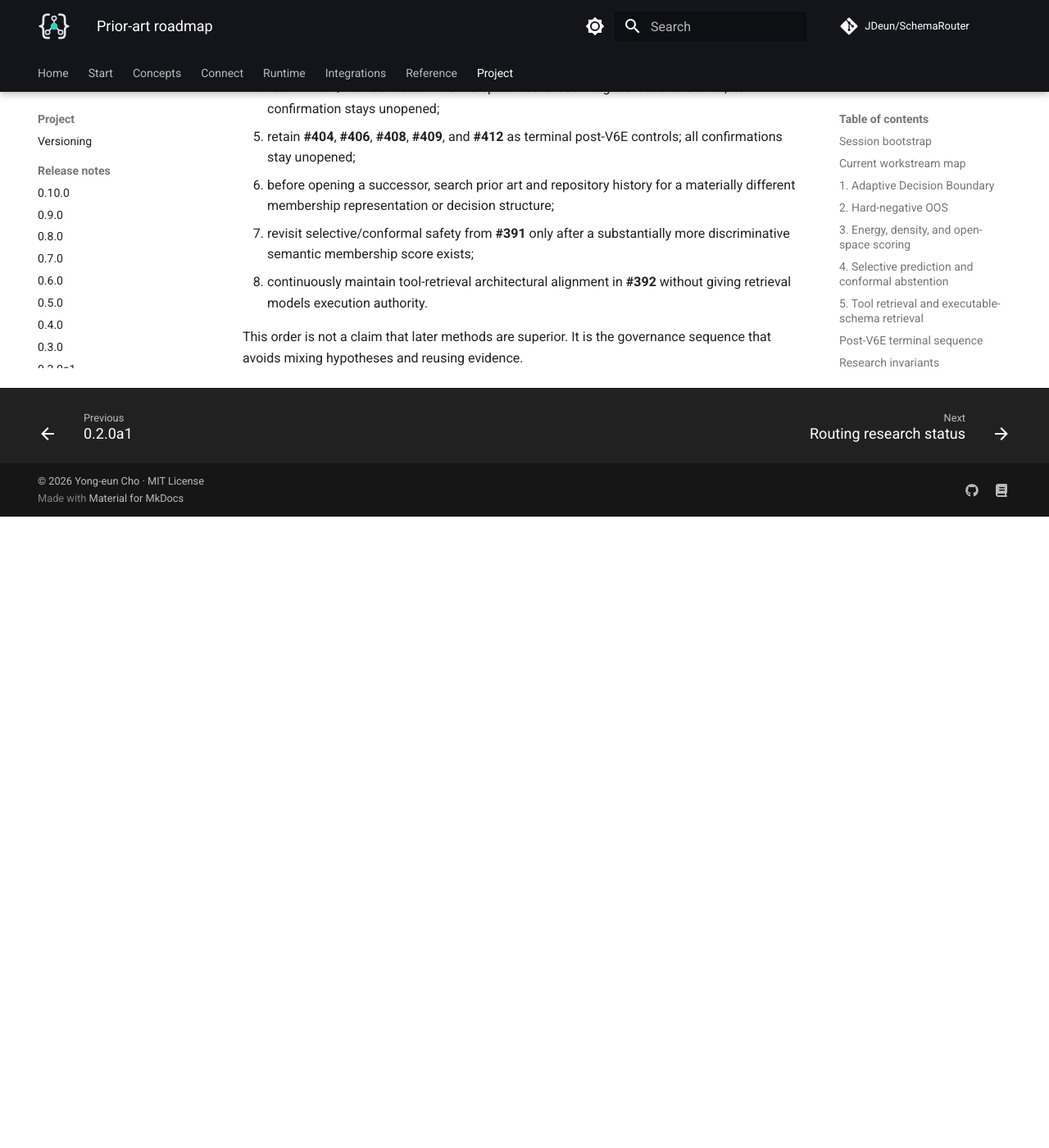
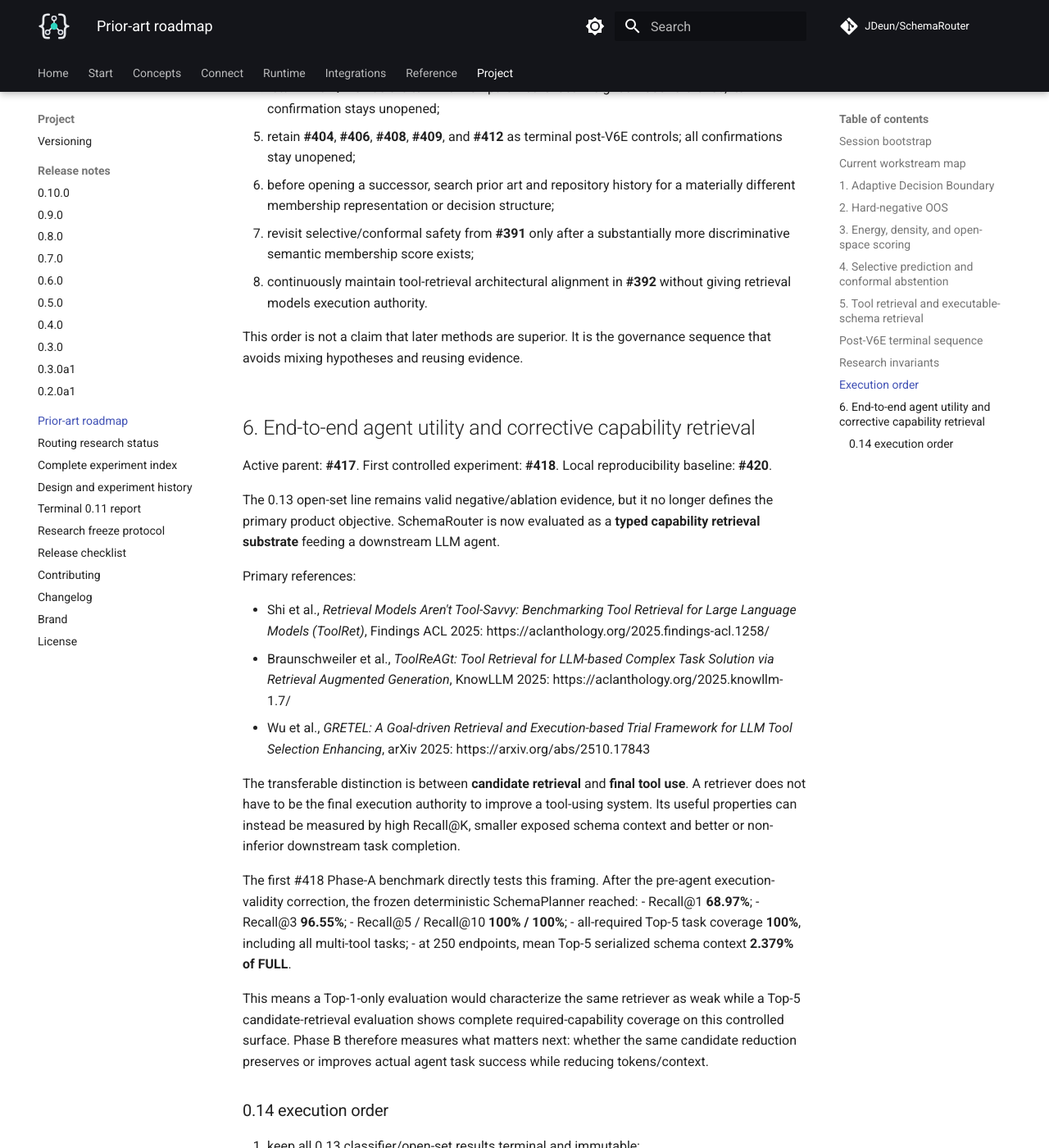
Before and after one commit to JDeun/SchemaRouter, an MkDocs documentation site: the page built from docs/research/prior-art-roadmap.md, in a window 1280 px wide and 1400 px high, scrolled down 7979 px. Shown: the whole window at 82% size. Built offline with MkDocs 1.6.1 and Material for MkDocs 9.7.7, drawn with Linux system fonts in a browser that asks for light colours; comment, search, counter and statistics services are not loaded; before the commit the page ends 8609 px from its top, so only the background shows below that; some of the changed text lies outside the part shown.

Commit message:
docs: define 0.14 agent utility research direction

```diff
--- a/docs/research/prior-art-roadmap.md
+++ b/docs/research/prior-art-roadmap.md
@@ -250,3 +250,54 @@
 
 This order is not a claim that later methods are superior. It is the governance sequence that avoids
 mixing hypotheses and reusing evidence.
+
+## 6. End-to-end agent utility and corrective capability retrieval
+
+Active parent: **#417**. First controlled experiment: **#418**. Local reproducibility baseline:
+**#420**.
+
+The 0.13 open-set line remains valid negative/ablation evidence, but it no longer defines the
+primary product objective. SchemaRouter is now evaluated as a **typed capability retrieval
+substrate** feeding a downstream LLM agent.
+
+Primary references:
+
+- Shi et al., *Retrieval Models Aren't Tool-Savvy: Benchmarking Tool Retrieval for Large Language
+  Models (ToolRet)*, Findings ACL 2025:
+  https://aclanthology.org/2025.findings-acl.1258/
+- Braunschweiler et al., *ToolReAGt: Tool Retrieval for LLM-based Complex Task Solution via
+  Retrieval Augmented Generation*, KnowLLM 2025:
+  https://aclanthology.org/2025.knowllm-1.7/
+- Wu et al., *GRETEL: A Goal-driven Retrieval and Execution-based Trial Framework for LLM Tool
+  Selection Enhancing*, arXiv 2025:
+  https://arxiv.org/abs/2510.17843
+
+The transferable distinction is between **candidate retrieval** and **final tool use**. A retriever
+does not have to be the final execution authority to improve a tool-using system. Its useful
+properties can instead be measured by high Recall@K, smaller exposed schema context and better or
+non-inferior downstream task completion.
+
+The first #418 Phase-A benchmark directly tests this framing. After the pre-agent execution-validity
+correction, the frozen deterministic SchemaPlanner reached:
+- Recall@1 **68.97%**;
+- Recall@3 **96.55%**;
+- Recall@5 / Recall@10 **100% / 100%**;
+- all-required Top-5 task coverage **100%**, including all multi-tool tasks;
+- at 250 endpoints, mean Top-5 serialized schema context **2.379% of FULL**.
+
+This means a Top-1-only evaluation would characterize the same retriever as weak while a Top-5
+candidate-retrieval evaluation shows complete required-capability coverage on this controlled
+surface. Phase B therefore measures what matters next: whether the same candidate reduction
+preserves or improves actual agent task success while reducing tokens/context.
+
+### 0.14 execution order
+
+1. keep all 0.13 classifier/open-set results terminal and immutable;
+2. retain #418's corrected frozen tasks/catalogs;
+3. measure FULL vs SR-3 / SR-5 / SR-10 / SR-PROGRESSIVE / ORACLE with an identical downstream
+   agent and deterministic executor;
+4. report retrieval and downstream metrics separately; do not hide regressions in one composite
+   score;
+5. treat #420's 0.6B local agent as a sanity/reproducibility baseline only;
+6. require a separate stronger-agent Phase B2 before product-level generalization;
+7. keep destructive execution safety in policy/validation even when retrieval recall is high.
```
